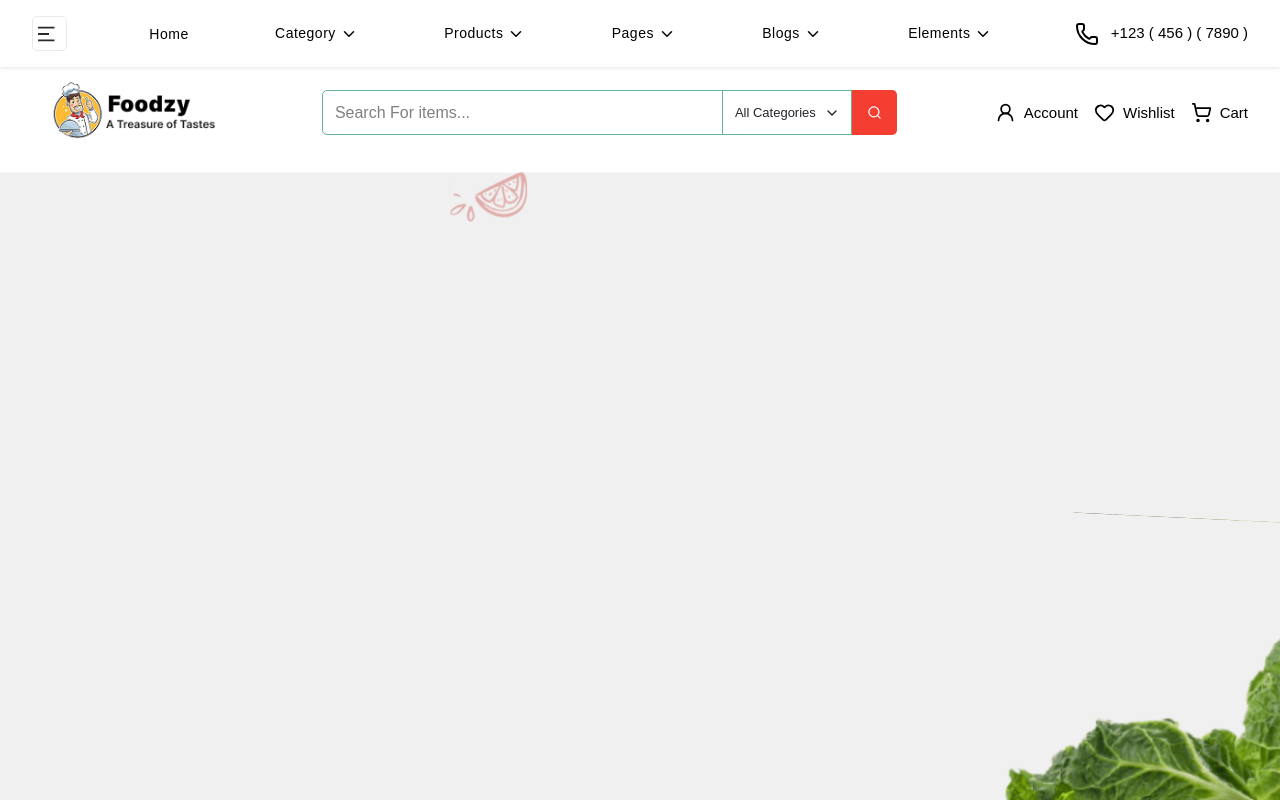
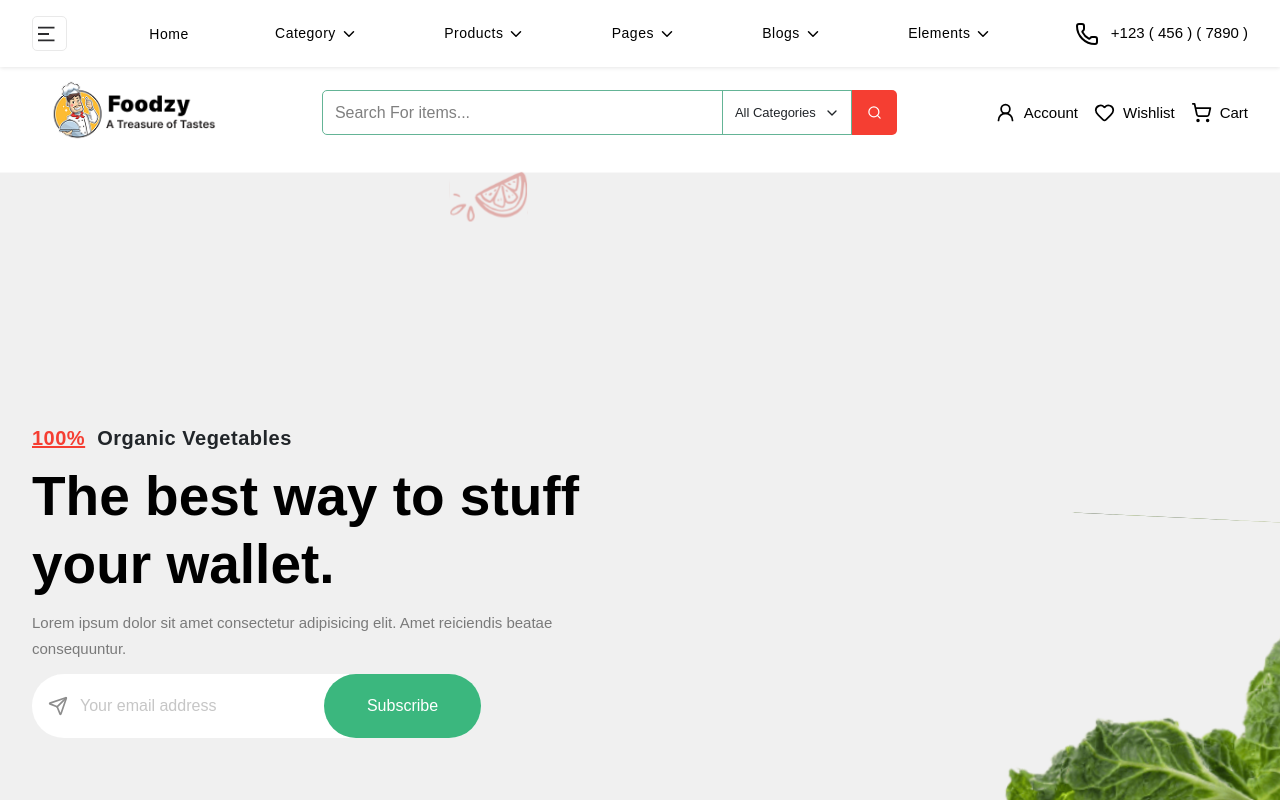
Before and after one commit to Mohfazam/FOODZY, a Next.js app in the folder frontend/: page / in a window 1280 px wide. Shown: the top 800 px of the page. Built offline with nearby package versions, Linux system fonts and the light colour scheme.

Commit message:
Hero Section

```diff
--- a/frontend/src/Components/Hero.tsx
+++ b/frontend/src/Components/Hero.tsx
@@ -1,12 +1,64 @@
-import React from 'react'
+import {Send} from "lucide-react"
 
 const Hero = () => {
-  return (
-    <div className="w-full h-[848px] m-0">
-  <img src="/Hero.svg" alt="Hero Image" className="w-full h-full object-cover" />
-</div>
+    return (
+        <div className="w-full h-[848px] m-0 relative">
+            <img src="/Hero.svg" alt="Hero Image" className="w-full h-full object-cover absolute inset-0" draggable={false} />
 
-  )
+
+            <div className="relative z-10 max-w-[1380px] mx-auto px-4 sm:px-6 lg:px-8 h-full">
+                <div className="h-full w-[550px] flex justify-center items-center">
+                    <div className="flex flex-col gap-3">
+                        <div className="flex gap-3 items-end">
+                            <span className="text-[#F53E32] underline decoration-2 decoration-[#F53E32] font-bold text-[20px] leading-6 tracking-[0.5px]">
+                                100%
+                            </span>
+                            <span className="font-bold text-[20px] leading-6 tracking-[0.5px] text-[#212529]">
+                                Organic Vegetables
+                            </span>
+                        </div>
+
+                        <div>
+                            <span className='text-[55px] leading-[68px] font-black text-[#000000]'>The best way to
+                                stuff your wallet.</span>
+                        </div>
+
+                        <div>
+                            <span className='font-normal text-[15px] leading-[26px] tracing-[0.5px] text-[#7A7A7A]'>Lorem ipsum dolor sit amet consectetur adipisicing elit. Amet
+                                reiciendis beatae consequuntur.</span>
+                        </div>
+
+
+                        <div className='flex items-center'>
+
+                            <div className="relative">
+                                <Send
+                                    size={20}
+                                    className="absolute left-4 top-1/2 -translate-y-1/2 text-[#8d8d8d]"
+                                />
+                                <input
+                                    type="text"
+                                    name="Newsletter"
+                                    placeholder="Your email address"
+                                    className='w-[292px] h-16 pl-12 pr-4 bg-[#ffffff] text-[#8d8d8d] rounded-tl-[50px] rounded-bl-[50px] outline-none'
+                                />
+                            </div>
+
+                            {/* Button */}
+                            <div className='bg-[#ffffff] rounded-tr-[50px] rounded-br-[50px]'>
+                                <button className='w-[157px] h-16 rounded-[50px] bg-[#3BB77E] text-white font-medium'>
+                                    Subscribe
+                                </button>
+                            </div>
+                        </div>
+
+
+                    </div>
+                </div>
+
+            </div>
+        </div>
+    )
 }
 
 export default Hero
```
